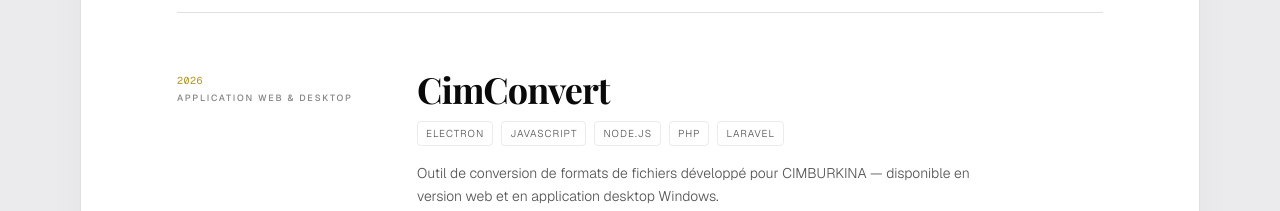
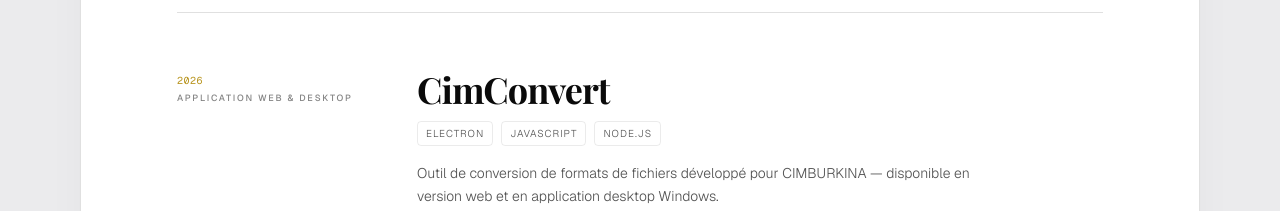
Before and after one commit to Callmexau/Portfolio, a Next.js app: page / in a window 1280 px wide. Shown: the part 4020-4231 px from the top of the page. Built offline with nearby package versions, Linux system fonts and the light colour scheme; a web font is replaced by a local one.

Commit message:
fix: update CimConvert tech stack to match FlowConvert

```diff
--- a/src/components/ProjectsSection.tsx
+++ b/src/components/ProjectsSection.tsx
@@ -153,7 +153,7 @@
       title: "CimConvert",
       category: t('proj_cimconvert_cat'),
       description: t('proj_cimconvert_desc'),
-      stack: ["Electron", "JavaScript", "Node.js", "PHP", "Laravel"],
+      stack: ["Electron", "JavaScript", "Node.js"],
       year: "2026",
       link: null,
       linkType: "none" as const,
```
